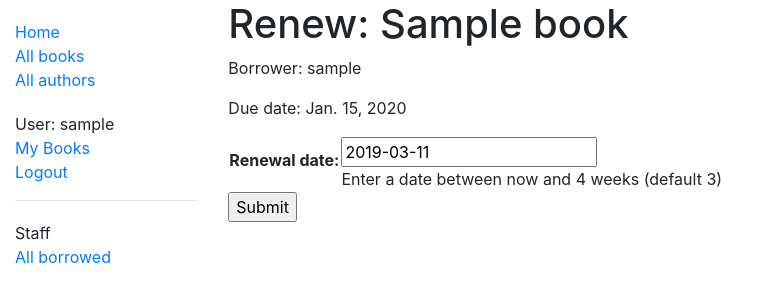
After one commit to ashrafaa/django-library, a Django app: page /catalog/book/00000000-0000-0000-0000-000000000001/renew/ in a window 1280 px wide. The commit adds this page. Shown: the top 302 px of the page, without its empty margins (0-769 px from the left). Run offline with Django 3.2, Linux system fonts and the light colour scheme; a user stored in the database is signed in; tables that the repository leaves empty hold one stand-in row (values such as "Sample post"); some libraries are stand-ins or nearby versions.

Commit message:
Add renew option using form

```diff
--- /dev/null
+++ b/catalog/forms.py
@@ -0,0 +1,22 @@
+import datetime
+
+from django import forms
+from django.core.exceptions import ValidationError
+from django.utils.translation import ugettext_lazy as _
+
+class RenewBookForm(forms.Form):
+    renewal_date = forms.DateField(help_text='Enter a date between now and 4 weeks (default 3)')
+
+    def clean_renewal_date(self):  # validate renewal_date field
+        data = self.cleaned_data['renewal_date']
+
+        # Check if date is not in the past
+        if data < datetime.date.today():
+            raise ValidationError(_('Invalid date - renewal in past'))
+
+        # Check if date is in allowed range (+4 weeks from today
+        if data > datetime.date.today() + datetime.timedelta(weeks=4):
+            raise ValidationError(_('Invalid date - renewal more than 4 weeks ahead'))
+
+        # Return the cleaned data
+        return data
--- /dev/null
+++ b/catalog/templates/catalog/book_renew_librarian.html
@@ -0,0 +1,15 @@
+{% extends "base_generic.html" %}
+
+{% block content %}
+  <h1>Renew: {{ book_instance.book.title }}</h1>
+  <p>Borrower: {{ book_instance.borrower }}</p>
+  <p{% if book_instance.is_overdue %} class="text-danger"{% endif %}>Due date: {{ book_instance.due_back }}</p>
+
+  <form action="" method="post">
+    {% csrf_token %}
+    <table>
+    {{ form.as_table }}
+    </table>
+    <input type="submit" value="Submit">
+  </form>
+{% endblock %}
--- a/catalog/templates/catalog/bookinstance_list_borrowed_all.html
+++ b/catalog/templates/catalog/bookinstance_list_borrowed_all.html
@@ -10,6 +10,7 @@
       <li class="{% if bookinst.is_overdue %}text-danger{% endif %}">
         <a href="{% url 'book-detail' bookinst.book.pk %}">{{bookinst.book.title}}</a>
           ({{ bookinst.due_back }}) {% if user.is_staff %}- {{ bookinst.borrower }}{% endif %}
+      {% if perms.catalog.can_mark_returned %}- <a href="{% url 'renew-book-librarian' bookinst.id %}">Renew</a>  {% endif %}
       </li>
       {% endfor %}
     </ul>
--- a/catalog/urls.py
+++ b/catalog/urls.py
@@ -10,4 +10,5 @@ urlpatterns = [
     re_path(r'^author/(?P<pk>\d+)$', views.AuthorDetailView.as_view(), name='author-detail'),
     path('mybooks/', views.LoanedBooksByUserListView.as_view(), name='my-borrowed'),
     path('allbooks/', views.LoanedBooksAllListView.as_view(), name='all-borrowed'),
+    path('book/<uuid:pk>/renew/', views.renew_book_librarian, name='renew-book-librarian'),
 ]
--- a/catalog/views.py
+++ b/catalog/views.py
@@ -1,8 +1,13 @@
-from django.shortcuts import render
+import datetime
+
+from django.shortcuts import render, get_object_or_404
+from django.http import HttpResponseRedirect
+from django.urls import reverse
 from catalog.models import Book, Author, BookInstance, Genre
 from django.views.generic import ListView, DetailView
-from django.contrib.auth.decorators import login_required
+from django.contrib.auth.decorators import login_required, permission_required
 from django.contrib.auth.mixins import LoginRequiredMixin, PermissionRequiredMixin
+from catalog.forms import RenewBookForm
 
 @login_required
 def index(request):
@@ -77,3 +82,34 @@ class LoanedBooksAllListView(PermissionRequiredMixin, ListView):
 
     def get_queryset(self):
         return BookInstance.objects.filter(status__exact='o').order_by('due_back')
+
+@permission_required('catalog.can_mark_returned')
+def renew_book_librarian(request, pk):
+    book_instance = get_object_or_404(BookInstance, pk=pk)
+
+    # If this is a POST request then process the Form data
+    if request.method == 'POST':
+
+        # Create a form instance and populate it with data from the request (binding):
+        form = RenewBookForm(request.POST)
+
+        # Check if the form is valid:
+        if form.is_valid():
+            # process the data in form.cleaned_data as required (here we just write it to the model due_back field)
+            book_instance.due_back = form.cleaned_data['renewal_date']
+            book_instance.save()
+
+            # redirect to a new URL:
+            return HttpResponseRedirect(reverse('all-borrowed') )
+
+    # If this is a GET (or any other method) create the default form.
+    else:
+        proposed_renewal_date = datetime.date.today() + datetime.timedelta(weeks=3)
+        form = RenewBookForm(initial={'renewal_date': proposed_renewal_date})
+
+    context = {
+        'form': form,
+        'book_instance': book_instance,
+    }
+
+    return render(request, 'catalog/book_renew_librarian.html', context)
```
